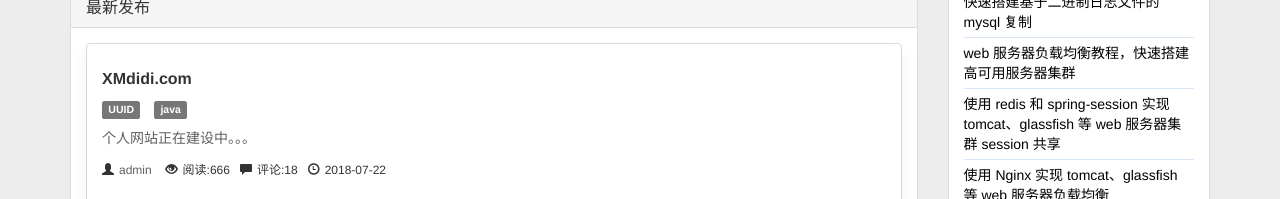
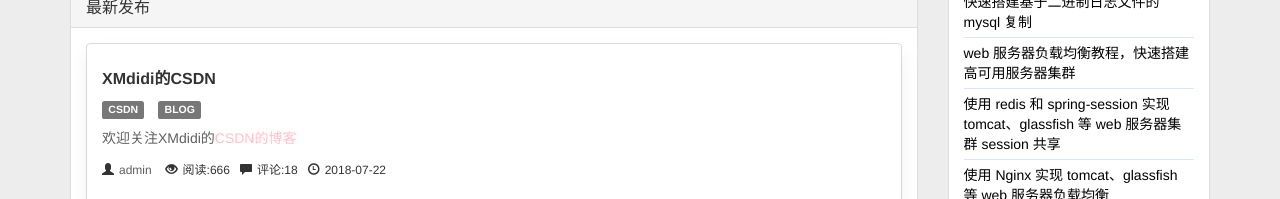
Before and after one commit to XMdidi/XMdidi.github.io, a plain HTML site: page index.html in a window 1280 px wide. Shown: the part 589-788 px from the top of the page. Drawn offline with Linux system fonts and the light colour scheme.

Commit message:
blog
blog

```diff
--- a/index.html
+++ b/index.html
@@ -113,12 +113,12 @@
 									<div class="panel panel-default">
 										<div class="panel-body">
 
-											<h4><a class="title" href="article_detail.html">XMdidi.com</a></h4>
+											<h4><a class="title" href="article_detail.html">XMdidi的CSDN</a></h4>
 											<p>
-												<a class="label label-default">UUID</a>
-												<a class="label label-default">java</a>
+												<a class="label label-default">CSDN</a>
+												<a class="label label-default">BLOG</a>
 											</p>
-											<p class="overView">个人网站正在建设中。。。</p>
+											<p class="overView">欢迎关注XMdidi的<a href="https://blog.csdn.net/life_stranded" style="color: pink;">CSDN的博客</a></p>
 											<p><span class="count"><i class="glyphicon glyphicon-user"></i><a href="#">admin</a></span> <span class="count"><i class="glyphicon glyphicon-eye-open"></i>阅读:666</span><span class="count"><i class="glyphicon glyphicon-comment"></i>评论:18</span><span class="count"><i class="glyphicon glyphicon-time"></i>2018-07-22</span></p>
 
 										</div>
```
